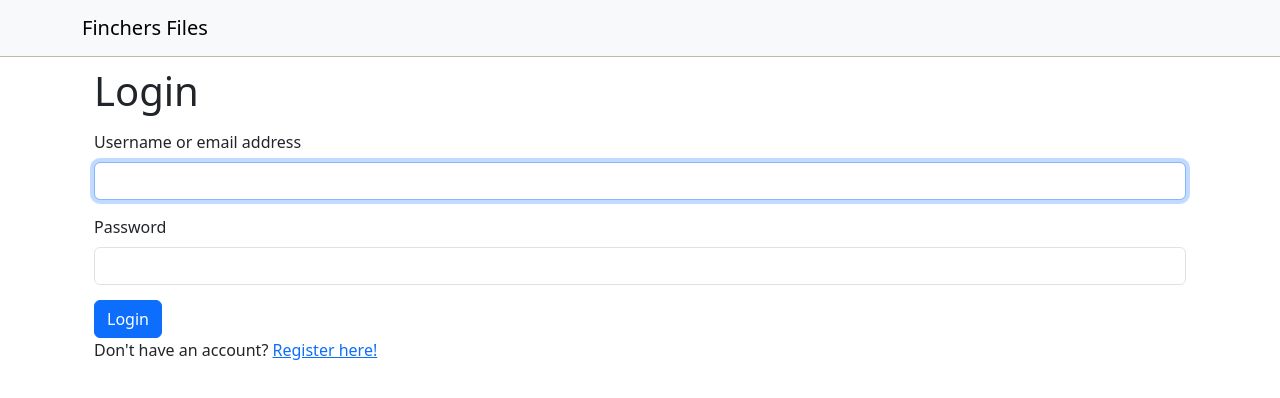
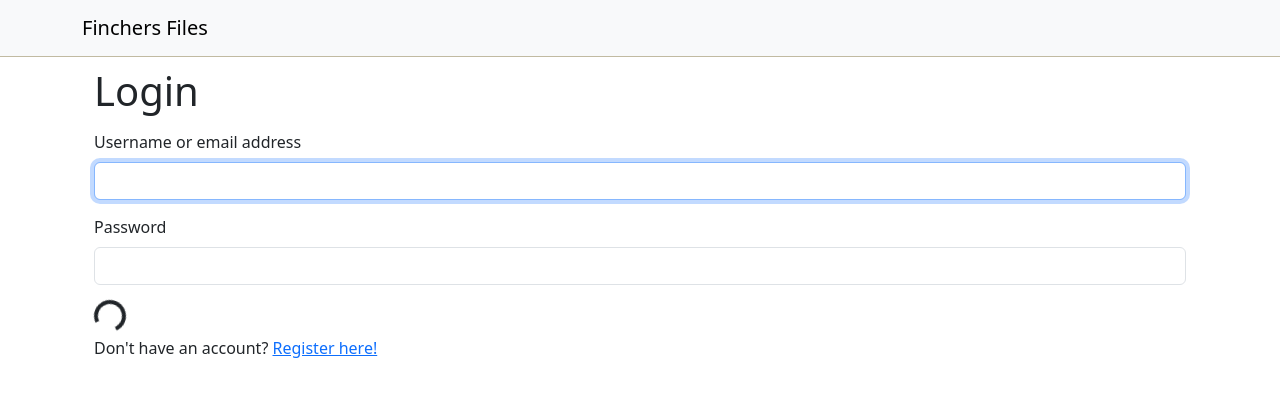
Before and after one commit to jurandrija645/finchers-files, a React (Create React App) app: page /login in a window 1280 px wide. Shown: the top 398 px of the page. Built offline with nearby package versions, Linux system fonts and the light colour scheme.

Commit message:
Setting up login form

```diff
--- a/src/FinchersApiClient.js
+++ b/src/FinchersApiClient.js
@@ -5,7 +5,7 @@ export default class FinchersApiClient {
     this.base_url =  BASE_API_URL + '/api';
   }
 
-  async request(method, url, queryOption, ...options) {
+  async request(method, url, queryOption, body, ...options) {
     let query = new URLSearchParams(queryOption || {}).toString();
     if (query !== '') {
       query = '?' + query;
--- a/src/pages/LoginPage.jsx
+++ b/src/pages/LoginPage.jsx
@@ -1,33 +1,33 @@
 import { useState, useRef, useEffect } from "react";
 import Form from "react-bootstrap/Form";
 import Button from "react-bootstrap/Button";
+import Spinner from "react-bootstrap/Spinner";
 import Body from "../components/Body";
 import InputField from "../components/InputField";
-import {Link} from "react-router-dom";
-
+import { Link } from "react-router-dom";
 
 export default function LoginPage() {
   const [formErrors, setFormErrors] = useState({});
   let usernameField = useRef();
   let passwordField = useRef();
+  const [isLoading, setIsLoading] = useState(true);
 
   function onSubmit(ev) {
     ev.preventDefault();
     const username = usernameField.current.value;
     const password = passwordField.current.value;
 
-    const errors = {}
-    if(!username){
-      errors.username = "You must enter your username!";
+    const errors = {};
+    if (!username) {
+      errors.username = "Please double check your username";
     }
-    if(!password)
-    {
-      errors.password = "You must enter your password!";
+    if (!password) {
+      errors.password = "Please double check your password";
     }
-    console.log("Before state");
+
     setFormErrors(errors);
     setInterval(alert("wait"), 3000);
-    if(Object.keys(errors).length > 0){
+    if (Object.keys(errors).length > 0) {
       return;
     }
 
@@ -41,6 +41,7 @@ export default function LoginPage() {
   return (
     <Body>
       <h1>Login</h1>
+      <div class="form-container">
         <Form onSubmit={onSubmit}>
           <InputField
             name="username"
@@ -55,11 +56,18 @@ export default function LoginPage() {
             error={formErrors.password}
             fieldRef={passwordField}
           />
+          {isLoading ? (
+            <Spinner animation="border" />
+          ) : (
             <Button variant="primary" type="submit">
               Login
             </Button>
+          )}
         </Form>
-      <p>Don&apos;t have an account? <Link to="/register">Register here!</Link></p>
+      </div>
+      <p>
+        Don&apos;t have an account? <Link to="/register">Register here!</Link>
+      </p>
     </Body>
   );
 }
```
Lines whose indentation alone changed are shown as unchanged.
